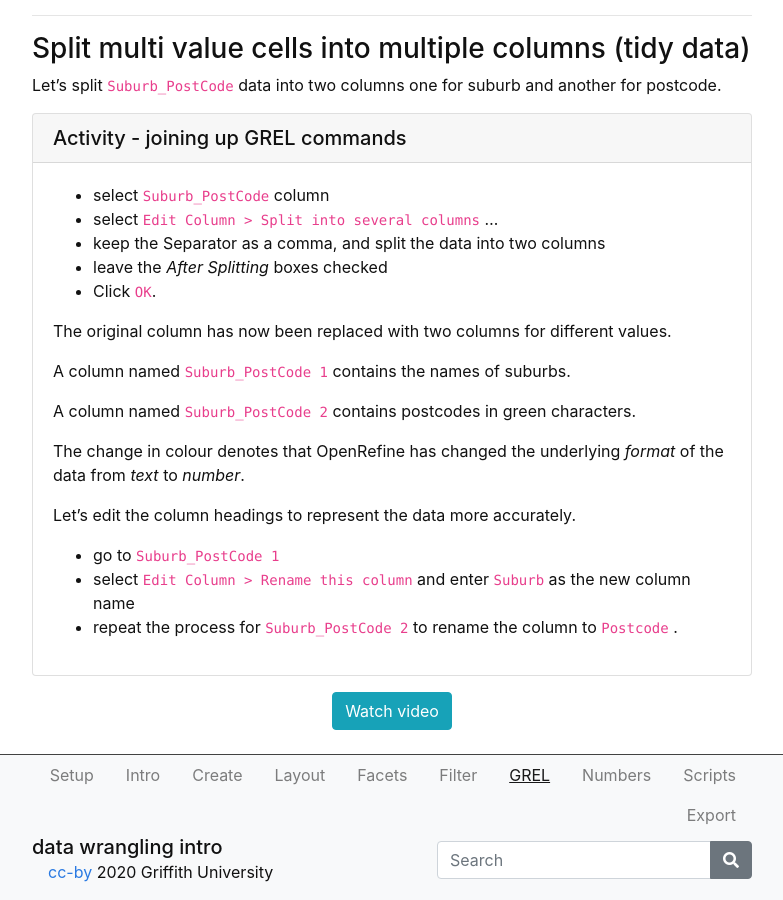
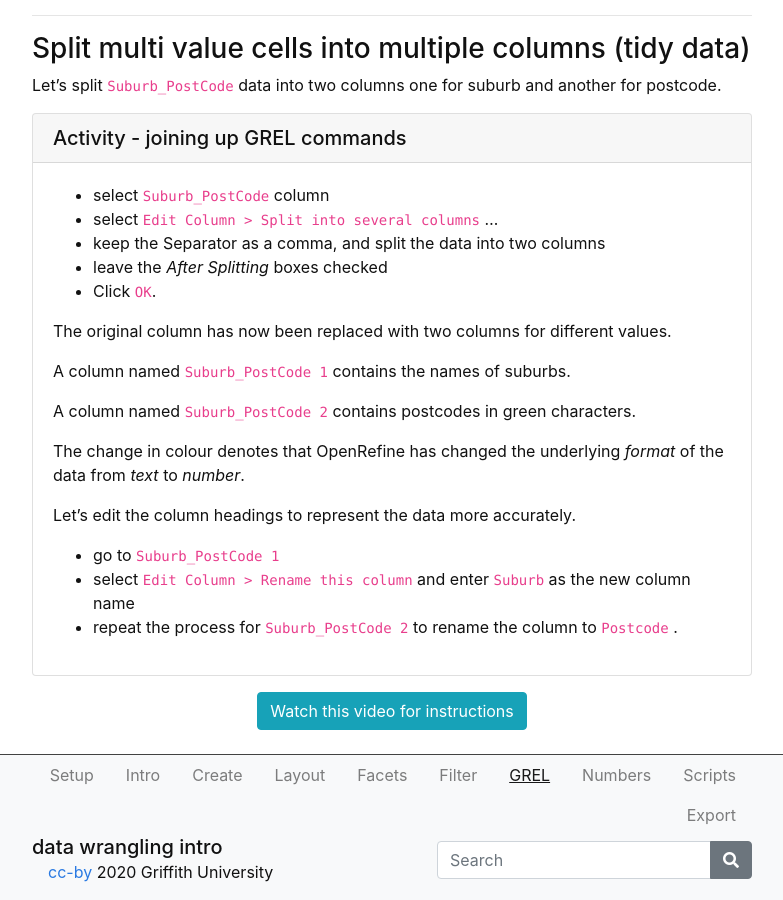
Before and after one commit to GULibrarySandbox/intro-data-wrangle, a Jekyll site: the page built from content/6-lesson.md, in a window 1280 px wide and 900 px high, scrolled down 3776 px. Shown: the whole window, without its empty margins (248-1031 px from the left). Built offline with Jekyll 4.4.1, drawn with Linux system fonts in a browser that asks for light colours.

Commit message:
Update 6-lesson.md

```diff
--- a/content/6-lesson.md
+++ b/content/6-lesson.md
@@ -136,4 +136,4 @@ Let's edit the column headings to represent the data more accurately.
 - repeat the process for  `Suburb_PostCode 2`  to rename the column to  `Postcode` .{% endcapture %} {% include card.md header="Activity - joining up GREL commands" text=text %}
 
 
-{% include button.md text="Watch video" link="https://vimeo.com/412605933/d8be2a9d15" color="info" %}
+{% include button.md text="Watch this video for instructions" link="https://vimeo.com/412605933/d8be2a9d15" color="info" %}
```
